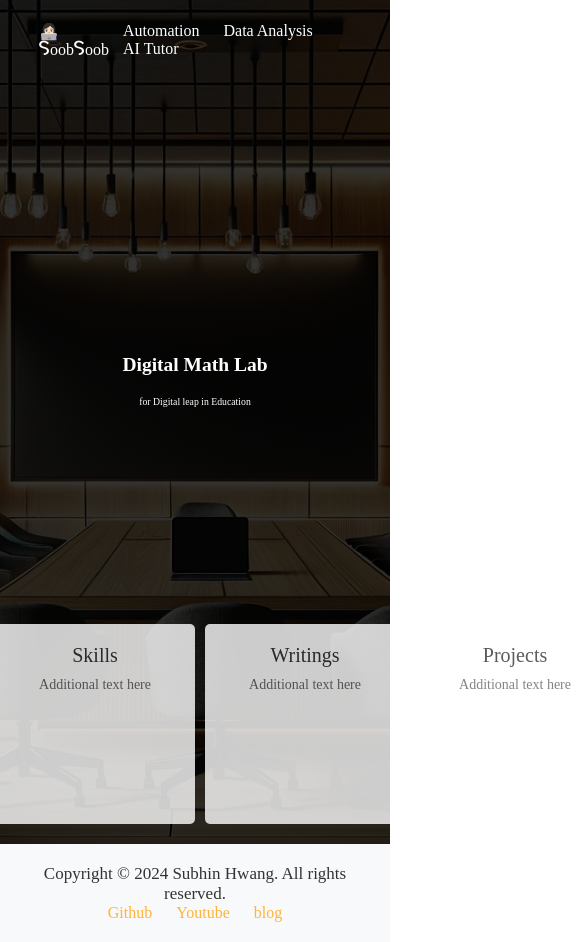
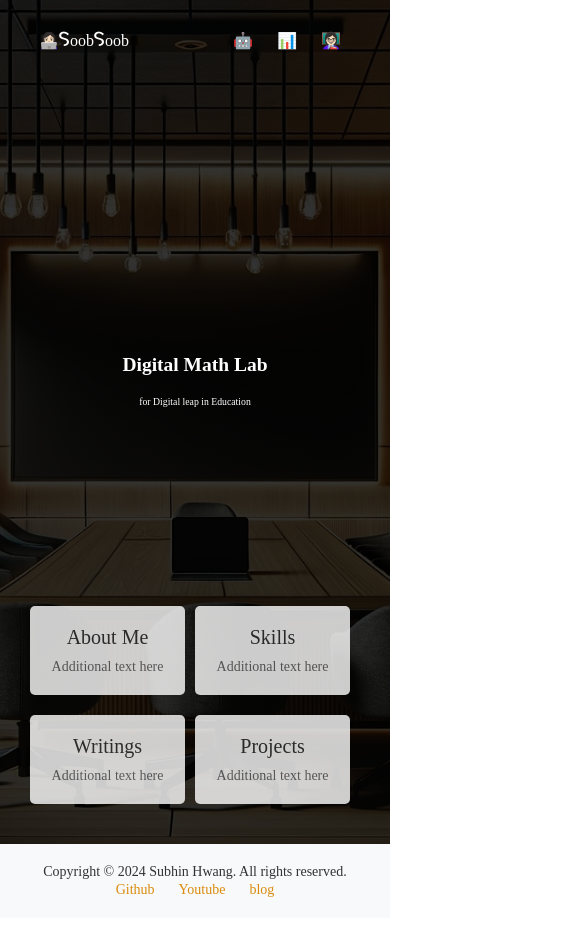
Before and after one commit to Surihub/https---github.com-Surihub-dataviz, a plain HTML site: page index.html in a window 390 px wide. Shown: the top 942 px of the page, 585 px wide, since content can reach past the window. After the commit the page ends 918 px from the top, so only its background shows below. Drawn offline with Linux system fonts and the light colour scheme; files whose address does not match are found by name.

Commit message:
Design: 반응형 고려하여 수정, 모바일에서 깨지지 않도록

```diff
--- a/css/main_soob.css
+++ b/css/main_soob.css
@@ -77,6 +77,24 @@
     font-size: 2.5vw;
 }
 
+/* 기본적으로 축약 텍스트를 숨깁니다 */
+.short-text {
+    display: none;
+}
+
+/* 화면 너비에 따라 달라지도록 */
+@media (max-width: 600px) {
+    .navbar-container .header .nav .full-text {
+        display: none;
+    }
+
+    .navbar-container .header .nav .short-text {
+        display: inline;
+        font-size: 16px; /* 원하는 폰트 크기로 조절하세요 */
+        visibility: visible;
+    }
+}
+
 
 .content {
     position: absolute; /* Position .content absolutely */
@@ -88,6 +106,7 @@
     justify-content: center; /* Centers the items horizontally */
     padding: 20px;
     gap: 20px; /* Space between the items */
+    flex-wrap: wrap;
 }
 
 .content-list {
@@ -95,13 +114,14 @@
     padding: 0;
     margin: 0;
     display: flex; /* Apply a flex context to the list */
+    flex-wrap: wrap;
 }
 
 .content-item {
     background: white; /* Light grey background for the box */
     opacity: 80%;
     margin-left:10px;
-    width: 200px;
+    width: 8em;
     height: 200px;
     padding: 20px; /* Padding inside the box */
     border-radius: 5px; /* Rounded corners for the box */
@@ -109,8 +129,17 @@
     flex-direction: column; /* Stacks flex items vertically */
     align-items: center; /* Centers flex items horizontally */
     text-align: center; /* Centers text */
+    margin-bottom: 20px;
 }
 
+/* 모바일 화면 크기에서 적용할 스타일 */
+@media (max-width: 600px) {
+    .content-item {
+        /* 모바일에서 보여질 아이템의 너비를 반으로 조정 */
+        width: calc(50% - 20px); /* 아이템의 너비를 화면의 50%로 조정하고 좌우 간격을 고려 */
+        height: auto; /* 높이를 내용에 맞게 자동으로 조정 */
+    }
+}
 .content-link {
     font-size: 20px; /* Size of the link text */
     margin-bottom: 10px; /* Space between the link and the additional text */
@@ -137,14 +166,14 @@
 .footer .copyright-info p {
     margin: 0; /* Remove default margin */
     color: #333; /* Dark color for text */
-    font-size: 17px; /* Smaller font size */
+    font-size: 14px; /* Smaller font size */
 }
 
 .footer .social-links a {
     margin: 0 10px; /* Horizontal spacing */
-    color: #ffb339; /* Bootstrap primary color for links */
+    color: #da8b0d; /* Bootstrap primary color for links */
     text-decoration: none; /* No underline */
-    font-size: 16px; /* Slightly larger font size */
+    font-size: 14px; /* Slightly larger font size */
 }
 
 .footer .social-links a:hover {
--- a/header.html
+++ b/header.html
@@ -5,9 +5,9 @@
         </div>
         <div class="nav">
             <ul>
-                <li><a href="">Automation</a></li>
-                <li><a href="">Data Analysis</a></li>
-                <li><a href="">AI Tutor</a></li>
+                <li><a href="#automation" class="nav-link"><span class="full-text">Automation</span><span class="short-text">🤖</span></a></li>
+                <li><a href="#data-analysis" class="nav-link"><span class="full-text">Data Analysis</span><span class="short-text">📊</span></a></li>
+                <li><a href="#ai-tutor" class="nav-link"><span class="full-text">AI Tutor</span><span class="short-text">👩🏻‍🏫</span></a></li>
             </ul>
         </div>
     </div>
```
